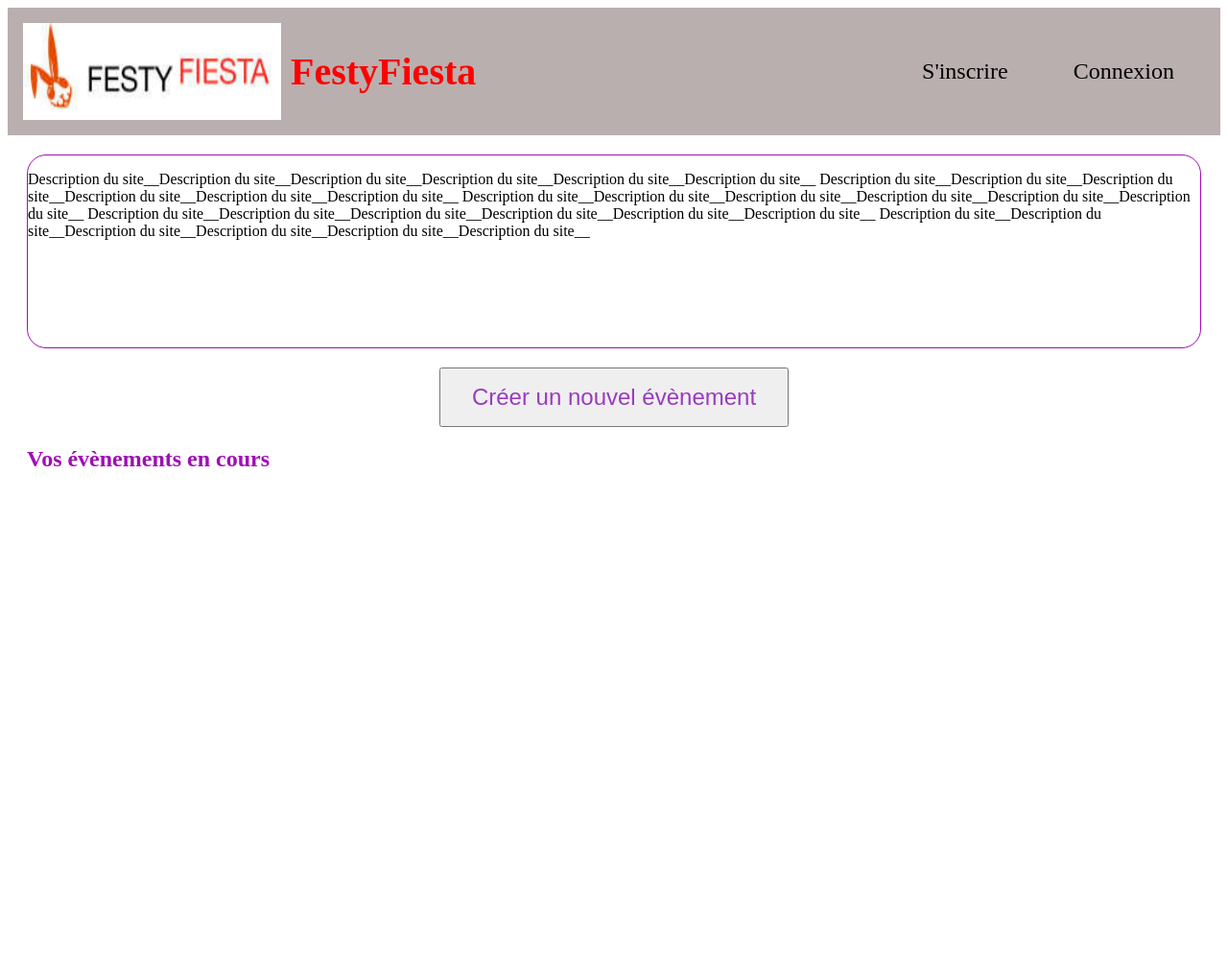
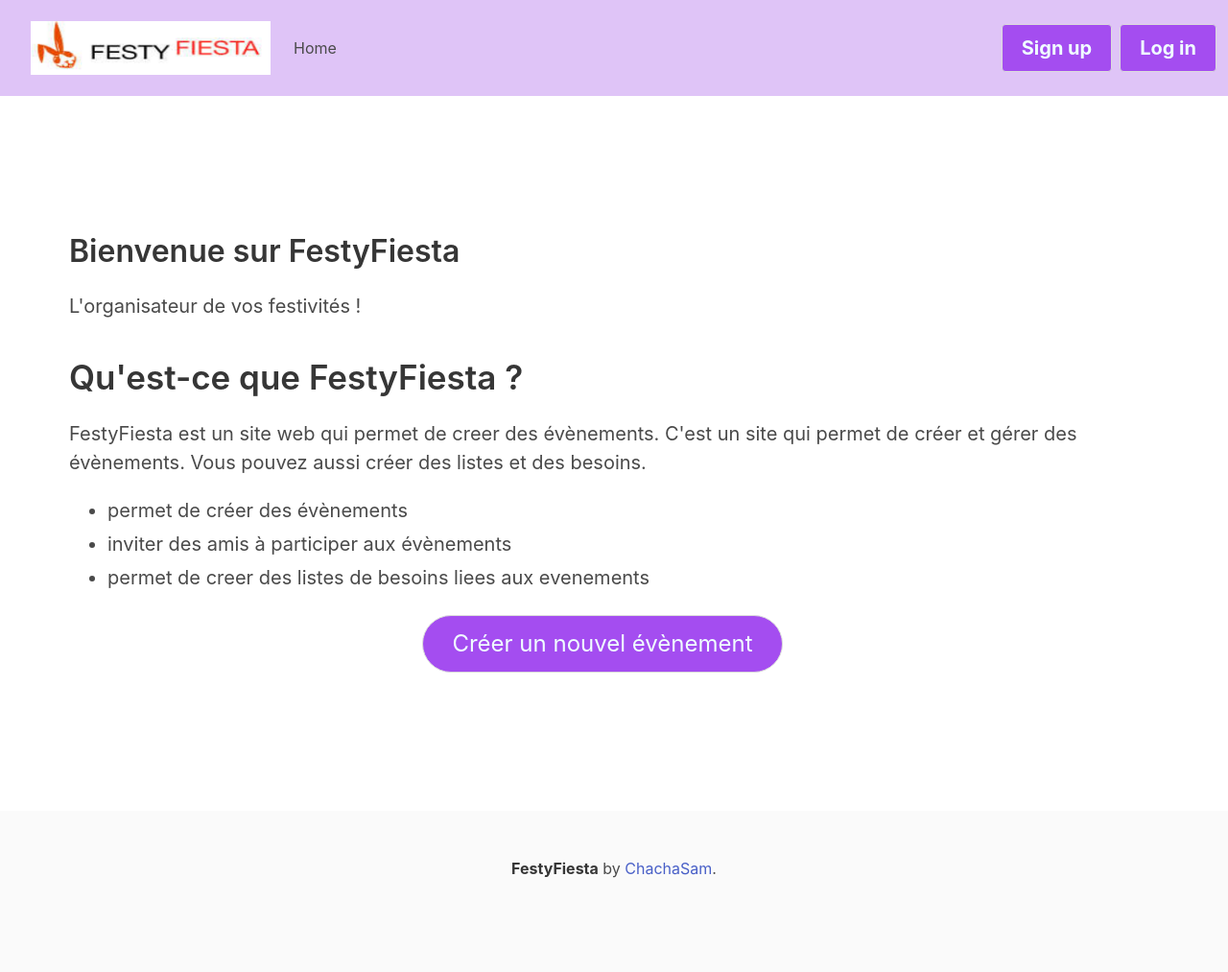
Before and after one commit to moulinetsamuel/projet-FestyFiesta-chacha-sam, a plain HTML site: page frontend/index.html in a window 1280 px wide. Shown: the whole page at 96% size. Before the commit the page ends 800 px from the top, so only its background shows below. Drawn offline with nearby package versions, Linux system fonts and the light colour scheme.

Commit message:
✨feature: ajout page d'accueil (début d'intégration)

```diff
--- a/frontend/index.html
+++ b/frontend/index.html
@@ -1,44 +1,79 @@
 <!DOCTYPE html>
 <html lang="en">
+
 <head>
     <meta charset="UTF-8">
     <meta name="viewport" content="width=device-width, initial-scale=1.0">
-    <link rel="stylesheet" href="index.css">
+    <link rel="stylesheet" href="https://cdn.jsdelivr.net/npm/bulma@0.9.4/css/bulma.min.css">
+    <link rel="stylesheet" href="index2.css">
     <title>FestyFiesta</title>
 </head>
+
 <body>
     <header>
-        <div class="logo">
-            <img src="../docs/Capture d’écran_2024-02-17_21-56-23.png" alt="">
-            <h1>FestyFiesta</h1>
-        </div>
-            <nav >
-                <a class="btn_connect" href="">S'inscrire</a>
-                <a class="btn_connect" href="">Connexion</a>
-              </nav>
+        <nav class="navbar" role="navigation" aria-label="main navigation">
+            <div class="navbar-brand">
+                <a class="navbar-item" href="">
+                    <img src="../docs/Capture d’écran_2024-02-17_21-56-23.png">
+                </a>
+            </div>
+            <div id="navbarBasicExample" class="navbar-menu">
+                <div class="navbar-start">
+                    <a class="navbar-item">
+                        <h1>Home</h1>
+                    </a>
+                </div>
+                <div class="navbar-end">
+                    <div class="navbar-item">
+                        <div class="buttons are-medium">
+                            <a class="button">
+                                <strong>Sign up</strong>
+                            </a>
+                            <a class="button">
+                                <strong>Log in</strong>
+                            </a>
+                        </div>
+                    </div>
+                </div>
+            </div>
+        </nav>
     </header>
     <main>
-        <section class="debut">
-            <div class="intro">
-                <p>
-                    Description du site__Description du site__Description du site__Description du site__Description du site__Description du site__
-                    Description du site__Description du site__Description du site__Description du site__Description du site__Description du site__
-                    Description du site__Description du site__Description du site__Description du site__Description du site__Description du site__
-                    Description du site__Description du site__Description du site__Description du site__Description du site__Description du site__
-                    Description du site__Description du site__Description du site__Description du site__Description du site__Description du site__
+        <section class="section is-medium">
+            <h1 class="title is-large">Bienvenue sur FestyFiesta</h1>
+            <div class="content is-medium">
+                <p>L'organisateur de vos festivités !</p>
+                <h2 class="subtitle">Qu'est-ce que FestyFiesta ?</h2>
+                <p>FestyFiesta est un site web qui permet de creer des évènements.
+                    C'est un site qui permet de créer et gérer des évènements.
+                    Vous pouvez aussi créer des listes et des besoins.
                 </p>
+                <ul>
+                    <li>permet de créer des évènements</li>
+                    <li>inviter des amis à participer aux évènements</li>
+                    <li>permet de creer des listes de besoins liees aux evenements</li>
+                </ul>
             </div>
-            <button class="btn_create">Créer un nouvel évènement</button>
-        </section>
-        <section class="events">
-            <h2>Vos évènements en cours</h2>
-            <!-- ajouter les evenements -->
+            <div class="addbtn">
+                <button class="button is-large is-rounded">Créer un nouvel évènement</button>
+                <span class="icon">
+                    <i class="fas fa-home"></i></i>
+                </span>
+            </div>
         </section>
 
     </main>
     <footer>
+        <footer class="footer">
+            <div class="content has-text-centered">
+                <p>
+                    <strong>FestyFiesta</strong> by <a href="#">ChachaSam</a>.
+                </p>
+            </div>
+        </footer>
 
     </footer>
 
 </body>
+
 </html>
--- /dev/null
+++ b/frontend/index2.css
@@ -0,0 +1,19 @@
+.navbar-item img {
+    max-height: 3.5rem;
+    width: 250px;
+    margin-left: 20px;
+}
+
+.navbar {
+    height: 100px;
+    background-color: hsl(271, 77%, 87%);
+
+}
+.button {
+    background-color: rgb(164, 77, 240);
+    color: azure;
+}
+ .addbtn{
+    display: flex;
+    justify-content: center;
+}
```
